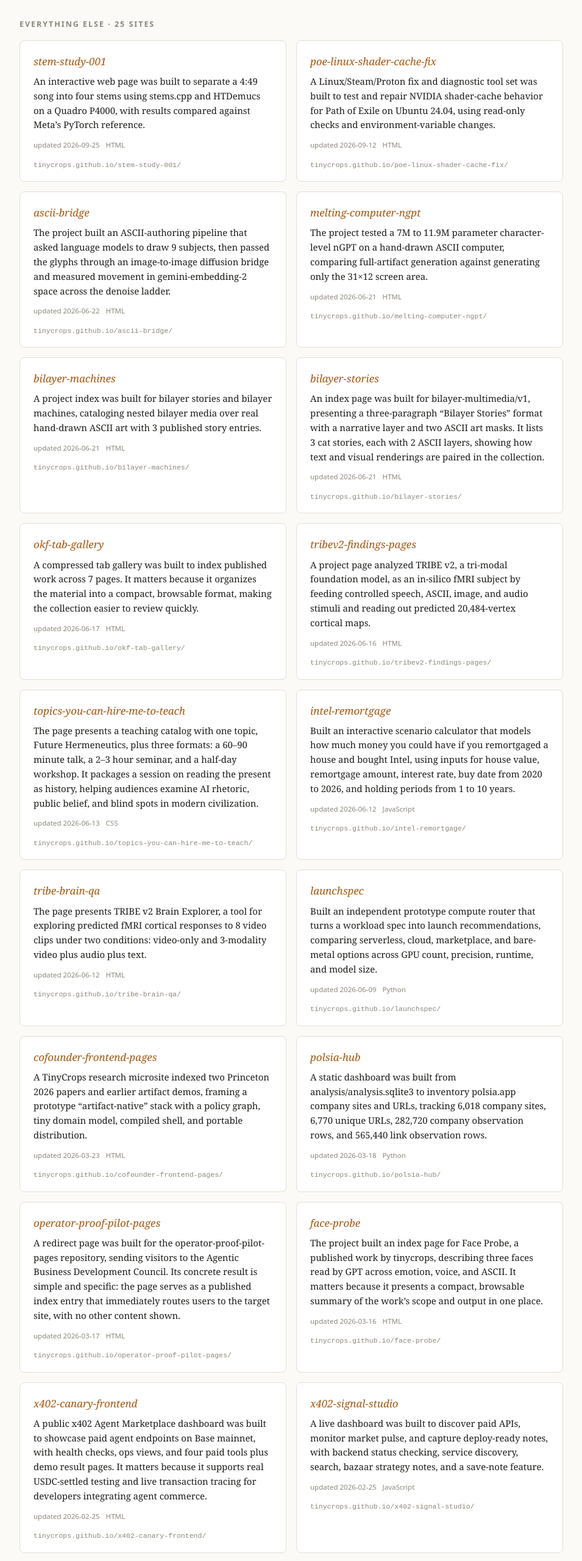
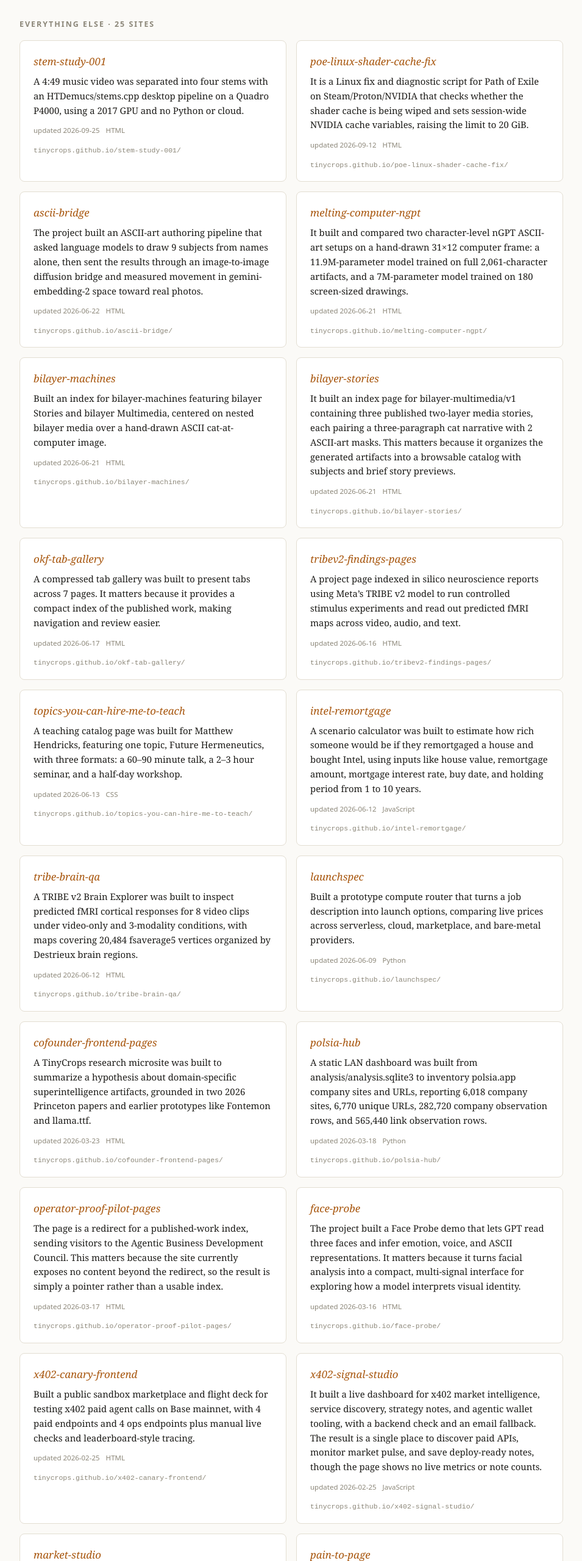
Before and after one commit to tinycrops/tinycrops-index, a plain HTML site: page frontend/index.html in a window 1280 px wide. Shown: the part 2140-4700 px from the top of the page at 61% size, without its empty margins (162-1117 px from the left). Drawn offline with Linux system fonts and the light colour scheme.

Commit message:
chore: regenerate index 2026-11-26

```diff
--- a/frontend/index.html
+++ b/frontend/index.html
@@ -143,155 +143,155 @@
 <div class="grid">
     <article class="card">
       <h3><a href="https://tinycrops.github.io/stem-study-001/" target="_blank" rel="noopener noreferrer">stem-study-001</a></h3>
-      <p>An interactive web page was built to separate a 4:49 song into four stems using stems.cpp and HTDemucs on a Quadro P4000, with results compared against Meta’s PyTorch reference.</p>
+      <p>A 4:49 music video was separated into four stems with an HTDemucs/stems.cpp desktop pipeline on a Quadro P4000, using a 2017 GPU and no Python or cloud.</p>
       <div class="meta"><span>updated 2026-09-25</span><span>HTML</span></div>
       <a class="src" href="https://tinycrops.github.io/stem-study-001/" target="_blank" rel="noopener noreferrer">tinycrops.github.io/stem-study-001/</a>
     </article>
     <article class="card">
       <h3><a href="https://tinycrops.github.io/poe-linux-shader-cache-fix/" target="_blank" rel="noopener noreferrer">poe-linux-shader-cache-fix</a></h3>
-      <p>A Linux/Steam/Proton fix and diagnostic tool set was built to test and repair NVIDIA shader-cache behavior for Path of Exile on Ubuntu 24.04, using read-only checks and environment-variable changes.</p>
+      <p>It is a Linux fix and diagnostic script for Path of Exile on Steam/Proton/NVIDIA that checks whether the shader cache is being wiped and sets session-wide NVIDIA cache variables, raising the limit to 20 GiB.</p>
       <div class="meta"><span>updated 2026-09-12</span><span>HTML</span></div>
       <a class="src" href="https://tinycrops.github.io/poe-linux-shader-cache-fix/" target="_blank" rel="noopener noreferrer">tinycrops.github.io/poe-linux-shader-cache-fix/</a>
     </article>
     <article class="card">
       <h3><a href="https://tinycrops.github.io/ascii-bridge/" target="_blank" rel="noopener noreferrer">ascii-bridge</a></h3>
-      <p>The project built an ASCII-authoring pipeline that asked language models to draw 9 subjects, then passed the glyphs through an image-to-image diffusion bridge and measured movement in gemini-embedding-2 space across the denoise ladder.</p>
+      <p>The project built an ASCII-art authoring pipeline that asked language models to draw 9 subjects from names alone, then sent the results through an image-to-image diffusion bridge and measured movement in gemini-embedding-2 space toward real photos.</p>
       <div class="meta"><span>updated 2026-06-22</span><span>HTML</span></div>
       <a class="src" href="https://tinycrops.github.io/ascii-bridge/" target="_blank" rel="noopener noreferrer">tinycrops.github.io/ascii-bridge/</a>
     </article>
     <article class="card">
       <h3><a href="https://tinycrops.github.io/melting-computer-ngpt/" target="_blank" rel="noopener noreferrer">melting-computer-ngpt</a></h3>
-      <p>The project tested a 7M to 11.9M parameter character-level nGPT on a hand-drawn ASCII computer, comparing full-artifact generation against generating only the 31×12 screen area.</p>
+      <p>It built and compared two character-level nGPT ASCII-art setups on a hand-drawn 31×12 computer frame: a 11.9M-parameter model trained on full 2,061-character artifacts, and a 7M-parameter model trained on 180 screen-sized drawings.</p>
       <div class="meta"><span>updated 2026-06-21</span><span>HTML</span></div>
       <a class="src" href="https://tinycrops.github.io/melting-computer-ngpt/" target="_blank" rel="noopener noreferrer">tinycrops.github.io/melting-computer-ngpt/</a>
     </article>
     <article class="card">
       <h3><a href="https://tinycrops.github.io/bilayer-machines/" target="_blank" rel="noopener noreferrer">bilayer-machines</a></h3>
-      <p>A project index was built for bilayer stories and bilayer machines, cataloging nested bilayer media over real hand-drawn ASCII art with 3 published story entries.</p>
+      <p>Built an index for bilayer-machines featuring bilayer Stories and bilayer Multimedia, centered on nested bilayer media over a hand-drawn ASCII cat-at-computer image.</p>
       <div class="meta"><span>updated 2026-06-21</span><span>HTML</span></div>
       <a class="src" href="https://tinycrops.github.io/bilayer-machines/" target="_blank" rel="noopener noreferrer">tinycrops.github.io/bilayer-machines/</a>
     </article>
     <article class="card">
       <h3><a href="https://tinycrops.github.io/bilayer-stories/" target="_blank" rel="noopener noreferrer">bilayer-stories</a></h3>
-      <p>An index page was built for bilayer-multimedia/v1, presenting a three-paragraph “Bilayer Stories” format with a narrative layer and two ASCII art masks. It lists 3 cat stories, each with 2 ASCII layers, showing how text and visual renderings are paired in the collection.</p>
+      <p>It built an index page for bilayer-multimedia/v1 containing three published two-layer media stories, each pairing a three-paragraph cat narrative with 2 ASCII-art masks. This matters because it organizes the generated artifacts into a browsable catalog with subjects and brief story previews.</p>
       <div class="meta"><span>updated 2026-06-21</span><span>HTML</span></div>
       <a class="src" href="https://tinycrops.github.io/bilayer-stories/" target="_blank" rel="noopener noreferrer">tinycrops.github.io/bilayer-stories/</a>
     </article>
     <article class="card">
       <h3><a href="https://tinycrops.github.io/okf-tab-gallery/" target="_blank" rel="noopener noreferrer">okf-tab-gallery</a></h3>
-      <p>A compressed tab gallery was built to index published work across 7 pages. It matters because it organizes the material into a compact, browsable format, making the collection easier to review quickly.</p>
+      <p>A compressed tab gallery was built to present tabs across 7 pages. It matters because it provides a compact index of the published work, making navigation and review easier.</p>
       <div class="meta"><span>updated 2026-06-17</span><span>HTML</span></div>
       <a class="src" href="https://tinycrops.github.io/okf-tab-gallery/" target="_blank" rel="noopener noreferrer">tinycrops.github.io/okf-tab-gallery/</a>
     </article>
     <article class="card">
       <h3><a href="https://tinycrops.github.io/tribev2-findings-pages/" target="_blank" rel="noopener noreferrer">tribev2-findings-pages</a></h3>
-      <p>A project page analyzed TRIBE v2, a tri-modal foundation model, as an in-silico fMRI subject by feeding controlled speech, ASCII, image, and audio stimuli and reading out predicted 20,484-vertex cortical maps.</p>
+      <p>A project page indexed in silico neuroscience reports using Meta’s TRIBE v2 model to run controlled stimulus experiments and read out predicted fMRI maps across video, audio, and text.</p>
       <div class="meta"><span>updated 2026-06-16</span><span>HTML</span></div>
       <a class="src" href="https://tinycrops.github.io/tribev2-findings-pages/" target="_blank" rel="noopener noreferrer">tinycrops.github.io/tribev2-findings-pages/</a>
     </article>
     <article class="card">
       <h3><a href="https://tinycrops.github.io/topics-you-can-hire-me-to-teach/" target="_blank" rel="noopener noreferrer">topics-you-can-hire-me-to-teach</a></h3>
-      <p>The page presents a teaching catalog with one topic, Future Hermeneutics, plus three formats: a 60–90 minute talk, a 2–3 hour seminar, and a half-day workshop. It packages a session on reading the present as history, helping audiences examine AI rhetoric, public belief, and blind spots in modern civilization.</p>
+      <p>A teaching catalog page was built for Matthew Hendricks, featuring one topic, Future Hermeneutics, with three formats: a 60–90 minute talk, a 2–3 hour seminar, and a half-day workshop.</p>
       <div class="meta"><span>updated 2026-06-13</span><span>CSS</span></div>
       <a class="src" href="https://tinycrops.github.io/topics-you-can-hire-me-to-teach/" target="_blank" rel="noopener noreferrer">tinycrops.github.io/topics-you-can-hire-me-to-teach/</a>
     </article>
     <article class="card">
       <h3><a href="https://tinycrops.github.io/intel-remortgage/" target="_blank" rel="noopener noreferrer">intel-remortgage</a></h3>
-      <p>Built an interactive scenario calculator that models how much money you could have if you remortgaged a house and bought Intel, using inputs for house value, remortgage amount, interest rate, buy date from 2020 to 2026, and holding periods from 1 to 10 years.</p>
+      <p>A scenario calculator was built to estimate how rich someone would be if they remortgaged a house and bought Intel, using inputs like house value, remortgage amount, mortgage interest rate, buy date, and holding period from 1 to 10 years.</p>
       <div class="meta"><span>updated 2026-06-12</span><span>JavaScript</span></div>
       <a class="src" href="https://tinycrops.github.io/intel-remortgage/" target="_blank" rel="noopener noreferrer">tinycrops.github.io/intel-remortgage/</a>
     </article>
     <article class="card">
       <h3><a href="https://tinycrops.github.io/tribe-brain-qa/" target="_blank" rel="noopener noreferrer">tribe-brain-qa</a></h3>
-      <p>The page presents TRIBE v2 Brain Explorer, a tool for exploring predicted fMRI cortical responses to 8 video clips under two conditions: video-only and 3-modality video plus audio plus text.</p>
+      <p>A TRIBE v2 Brain Explorer was built to inspect predicted fMRI cortical responses for 8 video clips under video-only and 3-modality conditions, with maps covering 20,484 fsaverage5 vertices organized by Destrieux brain regions.</p>
       <div class="meta"><span>updated 2026-06-12</span><span>HTML</span></div>
       <a class="src" href="https://tinycrops.github.io/tribe-brain-qa/" target="_blank" rel="noopener noreferrer">tinycrops.github.io/tribe-brain-qa/</a>
     </article>
     <article class="card">
       <h3><a href="https://tinycrops.github.io/launchspec/" target="_blank" rel="noopener noreferrer">launchspec</a></h3>
-      <p>Built an independent prototype compute router that turns a workload spec into launch recommendations, comparing serverless, cloud, marketplace, and bare-metal options across GPU count, precision, runtime, and model size.</p>
+      <p>Built a prototype compute router that turns a job description into launch options, comparing live prices across serverless, cloud, marketplace, and bare-metal providers.</p>
       <div class="meta"><span>updated 2026-06-09</span><span>Python</span></div>
       <a class="src" href="https://tinycrops.github.io/launchspec/" target="_blank" rel="noopener noreferrer">tinycrops.github.io/launchspec/</a>
     </article>
     <article class="card">
       <h3><a href="https://tinycrops.github.io/cofounder-frontend-pages/" target="_blank" rel="noopener noreferrer">cofounder-frontend-pages</a></h3>
-      <p>A TinyCrops research microsite indexed two Princeton 2026 papers and earlier artifact demos, framing a prototype “artifact-native” stack with a policy graph, tiny domain model, compiled shell, and portable distribution.</p>
+      <p>A TinyCrops research microsite was built to summarize a hypothesis about domain-specific superintelligence artifacts, grounded in two 2026 Princeton papers and earlier prototypes like Fontemon and llama.ttf.</p>
       <div class="meta"><span>updated 2026-03-23</span><span>HTML</span></div>
       <a class="src" href="https://tinycrops.github.io/cofounder-frontend-pages/" target="_blank" rel="noopener noreferrer">tinycrops.github.io/cofounder-frontend-pages/</a>
     </article>
     <article class="card">
       <h3><a href="https://tinycrops.github.io/polsia-hub/" target="_blank" rel="noopener noreferrer">polsia-hub</a></h3>
-      <p>A static dashboard was built from analysis/analysis.sqlite3 to inventory polsia.app company sites and URLs, tracking 6,018 company sites, 6,770 unique URLs, 282,720 company observation rows, and 565,440 link observation rows.</p>
+      <p>A static LAN dashboard was built from analysis/analysis.sqlite3 to inventory polsia.app company sites and URLs, reporting 6,018 company sites, 6,770 unique URLs, 282,720 company observation rows, and 565,440 link observation rows.</p>
       <div class="meta"><span>updated 2026-03-18</span><span>Python</span></div>
       <a class="src" href="https://tinycrops.github.io/polsia-hub/" target="_blank" rel="noopener noreferrer">tinycrops.github.io/polsia-hub/</a>
     </article>
     <article class="card">
       <h3><a href="https://tinycrops.github.io/operator-proof-pilot-pages/" target="_blank" rel="noopener noreferrer">operator-proof-pilot-pages</a></h3>
-      <p>A redirect page was built for the operator-proof-pilot-pages repository, sending visitors to the Agentic Business Development Council. Its concrete result is simple and specific: the page serves as a published index entry that immediately routes users to the target site, with no other content shown.</p>
+      <p>The page is a redirect for a published-work index, sending visitors to the Agentic Business Development Council. This matters because the site currently exposes no content beyond the redirect, so the result is simply a pointer rather than a usable index.</p>
       <div class="meta"><span>updated 2026-03-17</span><span>HTML</span></div>
       <a class="src" href="https://tinycrops.github.io/operator-proof-pilot-pages/" target="_blank" rel="noopener noreferrer">tinycrops.github.io/operator-proof-pilot-pages/</a>
     </article>
     <article class="card">
       <h3><a href="https://tinycrops.github.io/face-probe/" target="_blank" rel="noopener noreferrer">face-probe</a></h3>
-      <p>The project built an index page for Face Probe, a published work by tinycrops, describing three faces read by GPT across emotion, voice, and ASCII. It matters because it presents a compact, browsable summary of the work’s scope and output in one place.</p>
+      <p>The project built a Face Probe demo that lets GPT read three faces and infer emotion, voice, and ASCII representations. It matters because it turns facial analysis into a compact, multi-signal interface for exploring how a model interprets visual identity.</p>
       <div class="meta"><span>updated 2026-03-16</span><span>HTML</span></div>
       <a class="src" href="https://tinycrops.github.io/face-probe/" target="_blank" rel="noopener noreferrer">tinycrops.github.io/face-probe/</a>
     </article>
     <article class="card">
       <h3><a href="https://tinycrops.github.io/x402-canary-frontend/" target="_blank" rel="noopener noreferrer">x402-canary-frontend</a></h3>
-      <p>A public x402 Agent Marketplace dashboard was built to showcase paid agent endpoints on Base mainnet, with health checks, ops views, and four paid tools plus demo result pages. It matters because it supports real USDC-settled testing and live transaction tracing for developers integrating agent commerce.</p>
+      <p>Built a public sandbox marketplace and flight deck for testing x402 paid agent calls on Base mainnet, with 4 paid endpoints and 4 ops endpoints plus manual live checks and leaderboard-style tracing.</p>
       <div class="meta"><span>updated 2026-02-25</span><span>HTML</span></div>
       <a class="src" href="https://tinycrops.github.io/x402-canary-frontend/" target="_blank" rel="noopener noreferrer">tinycrops.github.io/x402-canary-frontend/</a>
     </article>
     <article class="card">
       <h3><a href="https://tinycrops.github.io/x402-signal-studio/" target="_blank" rel="noopener noreferrer">x402-signal-studio</a></h3>
-      <p>A live dashboard was built to discover paid APIs, monitor market pulse, and capture deploy-ready notes, with backend status checking, service discovery, search, bazaar strategy notes, and a save-note feature.</p>
+      <p>It built a live dashboard for x402 market intelligence, service discovery, strategy notes, and agentic wallet tooling, with a backend check and an email fallback. The result is a single place to discover paid APIs, monitor market pulse, and save deploy-ready notes, though the page shows no live metrics or note counts.</p>
       <div class="meta"><span>updated 2026-02-25</span><span>JavaScript</span></div>
       <a class="src" href="https://tinycrops.github.io/x402-signal-studio/" target="_blank" rel="noopener noreferrer">tinycrops.github.io/x402-signal-studio/</a>
     </article>
     <article class="card">
       <h3><a href="https://tinycrops.github.io/market-studio/" target="_blank" rel="noopener noreferrer">market-studio</a></h3>
-      <p>A web app was built to ingest and manage media jobs from single URLs or lists, with a job queue, library, and filters for uploaders, plus fields for max videos, max per page, and max total.</p>
+      <p>A web app called market-studio was built to submit ingestion jobs for a content index, with modes for single URL pages or profiles and for lists of video URLs, plus fields for max videos, max per page, and max total.</p>
       <div class="meta"><span>updated 2026-02-19</span><span>Python</span></div>
       <a class="src" href="https://tinycrops.github.io/market-studio/" target="_blank" rel="noopener noreferrer">tinycrops.github.io/market-studio/</a>
     </article>
     <article class="card">
       <h3><a href="https://tinycrops.github.io/pain-to-page/" target="_blank" rel="noopener noreferrer">pain-to-page</a></h3>
-      <p>Built a beta tool that turns TikTok, X, YouTube Shorts, and Facebook links into a pain-point brief and landing-page draft in about 10 minutes. It matters because it uses real customer language to help solo agencies and small SaaS teams test offers faster, with 20 beta spots and no credit card required.</p>
+      <p>A beta waitlist landing page was built for a tool that turns TikTok, X, YouTube Shorts, and Facebook posts into pain-point briefs and landing page drafts in 10 minutes. It promises real customer-language copy, a 3-step workflow, and early access with 20 beta spots, helping teams test offers and positioning faster.</p>
       <div class="meta"><span>updated 2026-02-19</span><span>HTML</span></div>
       <a class="src" href="https://tinycrops.github.io/pain-to-page/" target="_blank" rel="noopener noreferrer">tinycrops.github.io/pain-to-page/</a>
     </article>
     <article class="card">
       <h3><a href="https://tinycrops.github.io/pain-to-page-frontend/" target="_blank" rel="noopener noreferrer">pain-to-page-frontend</a></h3>
-      <p>The project built a beta waitlist for a tool that turns 5 to 20 social posts into a pain-point brief and landing page draft in under 10 minutes. It matters because it promises faster offer testing for solo agencies, consultants, and small SaaS teams, with 20 beta spots and an email-based signup flow.</p>
+      <p>Built a beta waitlist page for an app that turns 5 to 20 social posts from TikTok, X, Shorts, or Facebook into a pain-point brief and landing page draft in under 10 minutes.</p>
       <div class="meta"><span>updated 2026-02-18</span><span>HTML</span></div>
       <a class="src" href="https://tinycrops.github.io/pain-to-page-frontend/" target="_blank" rel="noopener noreferrer">tinycrops.github.io/pain-to-page-frontend/</a>
     </article>
     <article class="card">
       <h3><a href="https://tinycrops.github.io/poe-memory-market-onboarding-site/" target="_blank" rel="noopener noreferrer">poe-memory-market-onboarding-site</a></h3>
-      <p>The project built a character-first onboarding flow for Path of Exile’s Memory+Market build intelligence, with Step 1 account and realm entry and Step 2 newest-first character selection.</p>
+      <p>The page presents a Path of Exile build-intelligence onboarding flow with two steps: submit an account and realm, then choose a character from a newest-first list, with actions for loading characters, previewing a build card, and starting a new character run.</p>
       <div class="meta"><span>updated 2026-02-18</span><span>CSS</span></div>
       <a class="src" href="https://tinycrops.github.io/poe-memory-market-onboarding-site/" target="_blank" rel="noopener noreferrer">tinycrops.github.io/poe-memory-market-onboarding-site/</a>
     </article>
     <article class="card">
       <h3><a href="https://tinycrops.github.io/agibox/" target="_blank" rel="noopener noreferrer">agibox</a></h3>
-      <p>The page compared workstation builds by pricing Intel Xeon 8558 and 8468H CPUs, NVIDIA RTX 6000 Ada or PNY RTX A6000 Ada GPUs, and 256 GB ECC RAM, storage, and motherboards into sample configurations.</p>
+      <p>The page builds a price comparison for high-performance workstation configurations using Xeon 8558 or 8468H CPUs, RTX 6000 Ada or RTX A6000 Ada GPUs, 256 GB ECC RAM, and W790-class motherboards.</p>
       <div class="meta"><span>updated 2025-06-26</span><span>HTML</span></div>
       <a class="src" href="https://tinycrops.github.io/agibox/" target="_blank" rel="noopener noreferrer">tinycrops.github.io/agibox/</a>
     </article>
     <article class="card">
       <h3><a href="https://tinycrops.github.io/blog/" target="_blank" rel="noopener noreferrer">blog</a></h3>
-      <p>A blog site was built as an index for Matthew’s published writing, with navigation, search, and project layout documentation. It matters because the page organizes posts and site docs into a usable MkDocs-generated hub for reading and discovery.</p>
+      <p>An index page for Matthew’s Blog was built, with navigation, search, and documentation-style sections including project layout and MkDocs commands. It matters because it organizes published writing in a searchable site and shows the blog is powered by MkDocs.</p>
       <div class="meta"><span>updated 2024-01-14</span><span>JavaScript</span></div>
       <a class="src" href="https://tinycrops.github.io/blog/" target="_blank" rel="noopener noreferrer">tinycrops.github.io/blog/</a>
     </article>
     <article class="card">
       <h3><a href="https://tinycrops.github.io/MeDott29.github.io/" target="_blank" rel="noopener noreferrer">MeDott29.github.io</a></h3>
-      <p>A simple GitHub Pages site was built as an index for the published work associated with MeDott29.github.io. The page itself shows only the site name twice, so it appears to be a minimal placeholder rather than a substantive portfolio, offering little information beyond confirming the repository’s existence.</p>
+      <p>An index website was built for the published work associated with MeDott29.github.io, serving as a central listing page. It matters because it provides a simple, discoverable hub for accessing the author’s publications in one place.</p>
       <div class="meta"><span>updated 2024-01-14</span></div>
       <a class="src" href="https://tinycrops.github.io/MeDott29.github.io/" target="_blank" rel="noopener noreferrer">tinycrops.github.io/MeDott29.github.io/</a>
     </article></div>
-<footer>Auto-summarized 25 November 2026 by gpt-5.4-mini from live page content.
+<footer>Auto-summarized 26 November 2026 by gpt-5.4-mini from live page content.
 Selected work and positioning are hand-written in <code>curated.json</code>;
 everything else is generated. Index refreshes nightly and on publish.</footer>
 </div>
```
